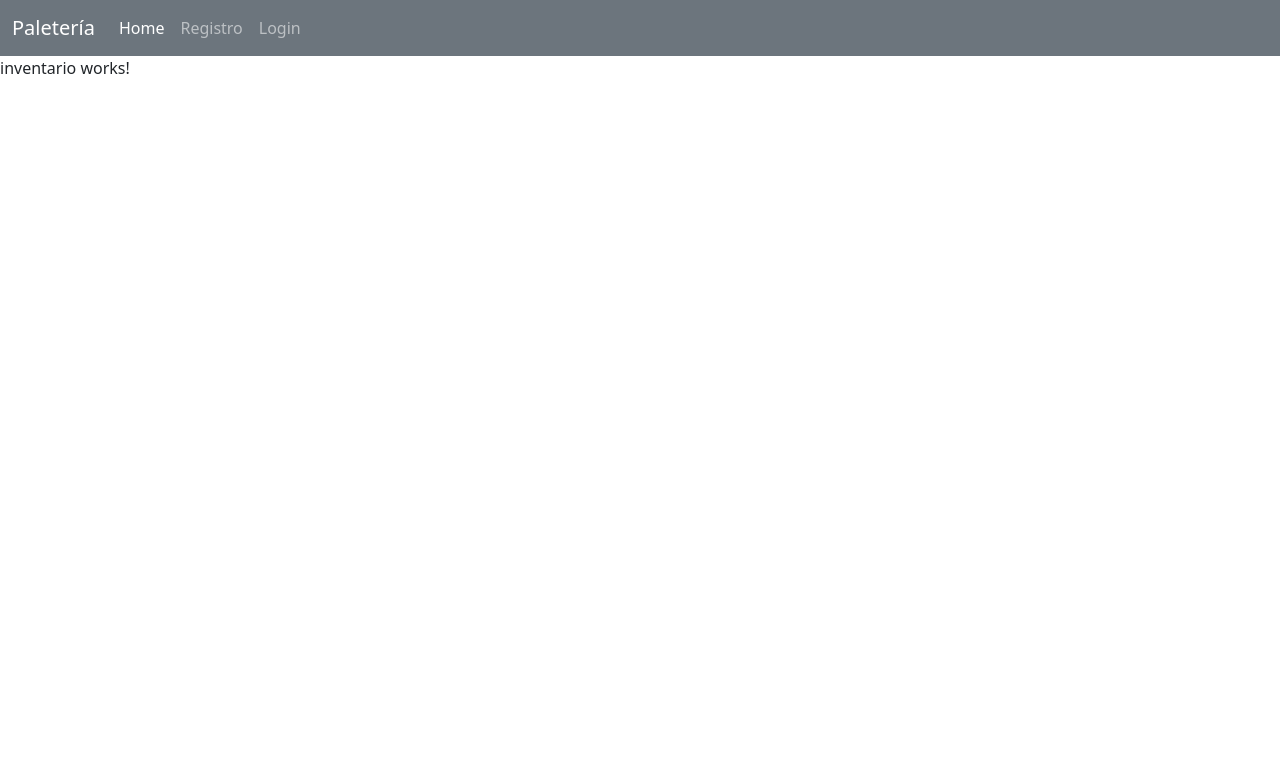
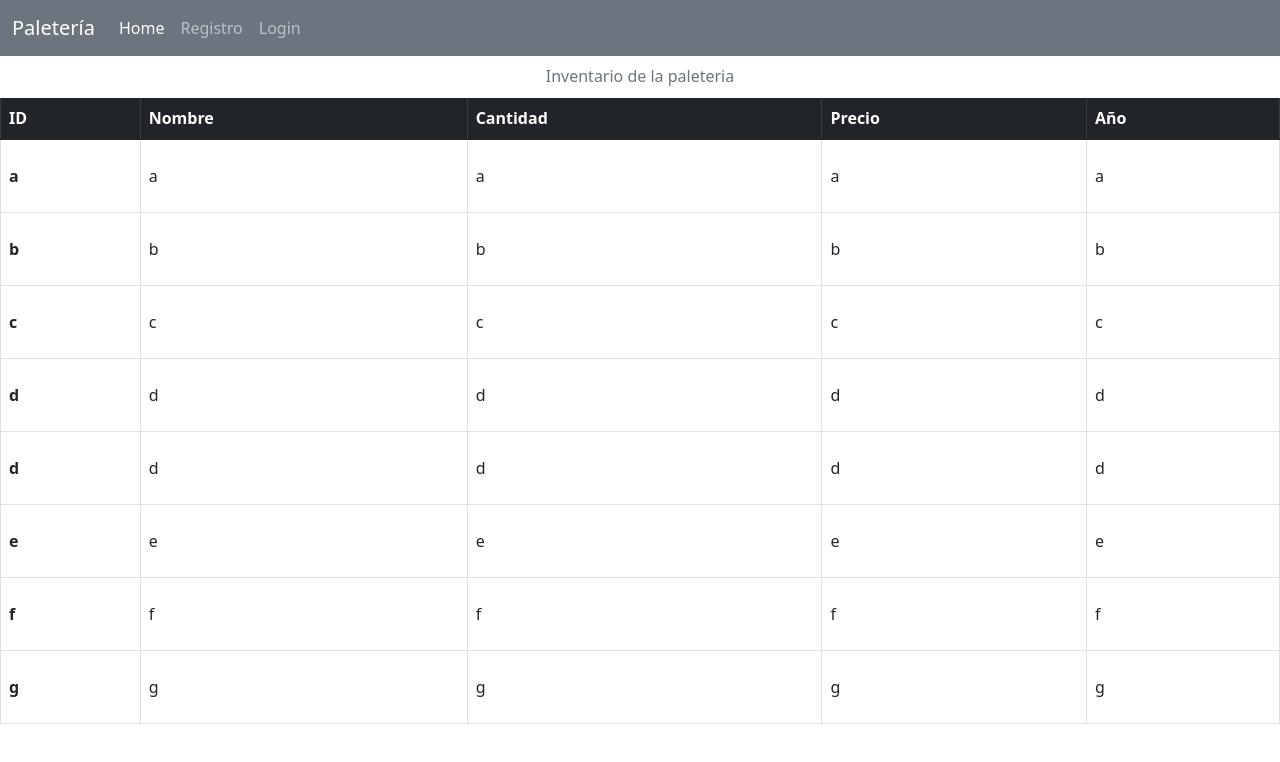
Before and after one commit to icryeverytime/basededatos, an Angular app: page /inventario in a window 1280 px wide. Shown: the top 762 px of the page. Built offline with nearby package versions, Linux system fonts and the light colour scheme.

Commit message:
Update inventario.component.html
tablaej

```diff
--- a/src/app/components/inventario/inventario.component.html
+++ b/src/app/components/inventario/inventario.component.html
@@ -1 +1,86 @@
-<p>inventario works!</p>
+<!doctype html>
+<html lang="en">
+  <head>
+    <meta charset="utf-8">
+    <meta name="viewport" content="width=device-width, initial-scale=1">
+    <link href="https://cdn.jsdelivr.net/npm/bootstrap@5.1.3/dist/css/bootstrap.min.css" rel="stylesheet" integrity="sha384-1BmE4kWBq78iYhFldvKuhfTAU6auU8tT94WrHftjDbrCEXSU1oBoqyl2QvZ6jIW3" crossorigin="anonymous">
+    <link rel="stylesheet" href="inventario.component.css">
+    <title>Inventario</title>
+  </head>
+  <body>
+      <table class="table caption-top table-bordered table-hover">
+      <caption style="text-align: center;">Inventario de la paleteria</caption>
+
+        <thead class="table-dark">
+          <tr>
+            <th scope="col">ID</th>
+            <th scope="col">Nombre</th>
+            <th scope="col">Cantidad</th>
+            <th scope="col">Precio</th>
+            <th scope="col">Año</th>
+          </tr>
+        </thead>
+        <tbody>
+          <tr>
+            <th scope="row" class="pt-4 pb-4">a</th>
+            <td class="pt-4 pb-4">a</td>
+            <td class="pt-4 pb-4">a</td>
+            <td class="pt-4 pb-4">a</td>
+            <td class="pt-4 pb-4">a</td>
+          </tr>
+          <tr>
+            <th scope="row" class="pt-4 pb-4">b</th>
+            <td class="pt-4 pb-4" >b</td>
+            <td class="pt-4 pb-4">b</td>
+            <td class="pt-4 pb-4">b</td>
+            <td class="pt-4 pb-4">b</td>
+          </tr>
+          <tr>
+            <th scope="row" class="pt-4 pb-4">c</th>
+            <td class="pt-4 pb-4">c</td>
+            <td class="pt-4 pb-4">c</td>
+            <td class="pt-4 pb-4">c</td>
+            <td class="pt-4 pb-4">c</td>
+          </tr>
+          <tr>
+            <th scope="row" class="pt-4 pb-4">d</th>
+            <td class="pt-4 pb-4">d</td>
+            <td class="pt-4 pb-4">d</td>
+            <td class="pt-4 pb-4">d</td>
+            <td class="pt-4 pb-4">d</td>
+          </tr>
+          <tr>
+            <th scope="row" class="pt-4 pb-4">d</th>
+            <td class="pt-4 pb-4">d</td>
+            <td class="pt-4 pb-4">d</td>
+            <td class="pt-4 pb-4">d</td>
+            <td class="pt-4 pb-4">d</td>
+          </tr>
+          <tr>
+            <th scope="row" class="pt-4 pb-4">e</th>
+            <td class="pt-4 pb-4">e</td>
+            <td class="pt-4 pb-4">e</td>
+            <td class="pt-4 pb-4">e</td>
+            <td class="pt-4 pb-4">e</td>
+          </tr>
+          <tr>
+            <th scope="row" class="pt-4 pb-4">f</th>
+            <td class="pt-4 pb-4">f</td>
+            <td class="pt-4 pb-4">f</td>
+            <td  class="pt-4 pb-4">f</td>
+            <td class="pt-4 pb-4">f</td>
+          </tr>
+          <tr>
+            <th scope="row" class="pt-4 pb-4">g</th>
+            <td class="pt-4 pb-4">g</td>
+            <td class="pt-4 pb-4">g</td>
+            <td class="pt-4 pb-4">g</td>
+            <td class="pt-4 pb-4">g</td>
+          </tr>
+
+        </tbody>
+      </table>
+
+    <script src="https://cdn.jsdelivr.net/npm/bootstrap@5.1.3/dist/js/bootstrap.bundle.min.js" integrity="sha384-ka7Sk0Gln4gmtz2MlQnikT1wXgYsOg+OMhuP+IlRH9sENBO0LRn5q+8nbTov4+1p" crossorigin="anonymous"></script>
+  </body>
+</html>
```
